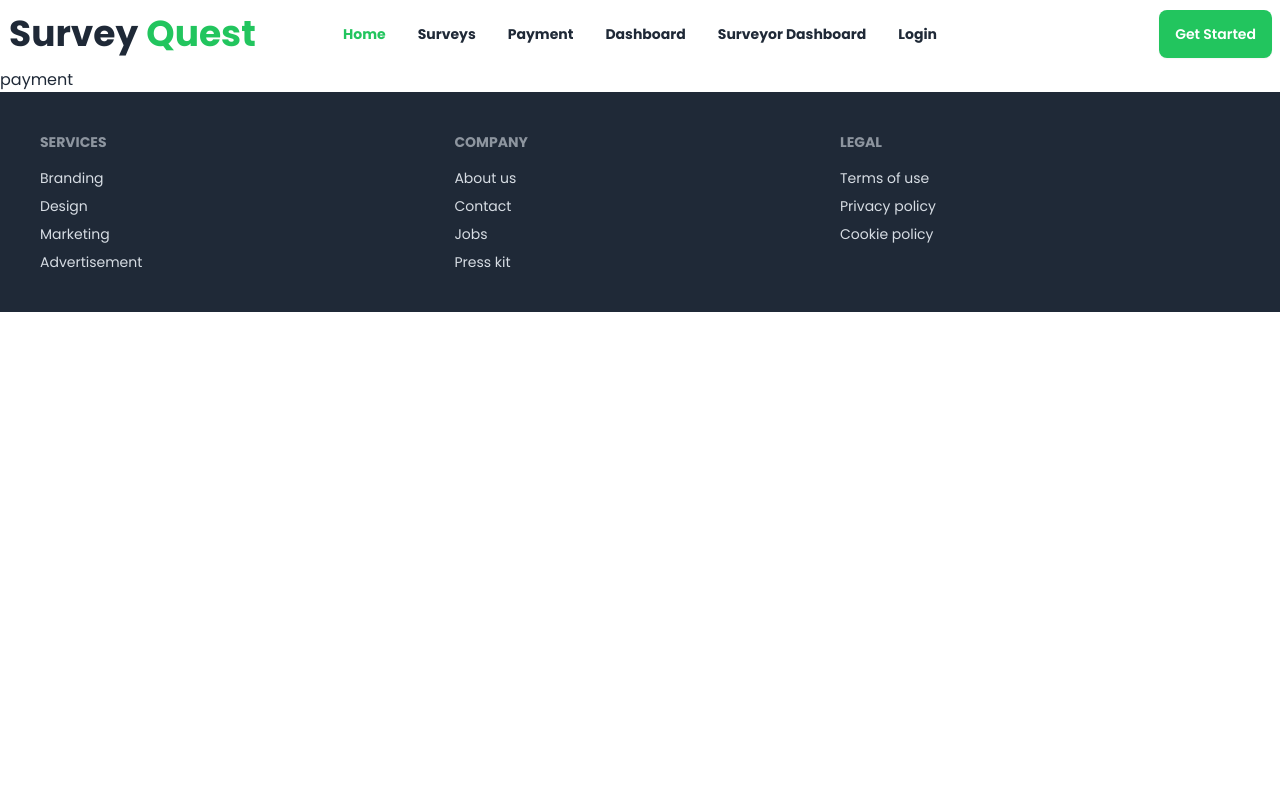
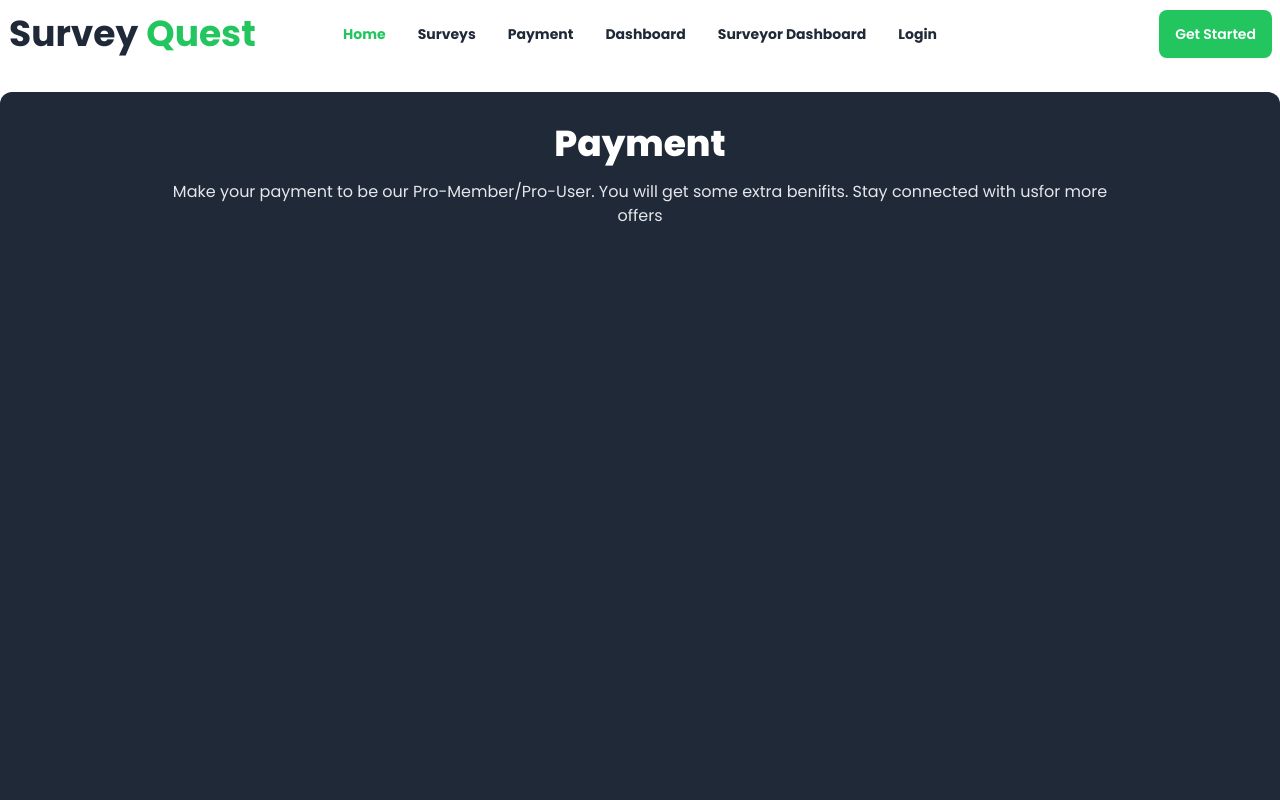
Before and after one commit to alamin6688/survey-quest-client, a React (Vite) app: page /payment in a window 1280 px wide. Shown: the top 800 px of the page. Built offline with nearby package versions, Linux system fonts and the light colour scheme; no server answers.

Commit message:
Payment page modified

```diff
--- a/src/Pages/Payments/Payments.jsx
+++ b/src/Pages/Payments/Payments.jsx
@@ -2,8 +2,11 @@
 
 const Payments = () => {
     return (
-        <div>
-            <h2>payment</h2>
+        <div className="min-h-screen bg-[#1F2937] mt-6 mb-16 pt-8 rounded-xl">
+            <h2 className="text-4xl text-white font-extrabold text-center">Payment</h2>
+            <p className="w-full text-[16px] text-gray-200 md:w-3/4 mx-auto text-center mt-4">
+              Make your payment to be our Pro-Member/Pro-User. You will get some extra benifits. Stay connected with usfor more offers
+            </p>
         </div>
     );
 };
```
